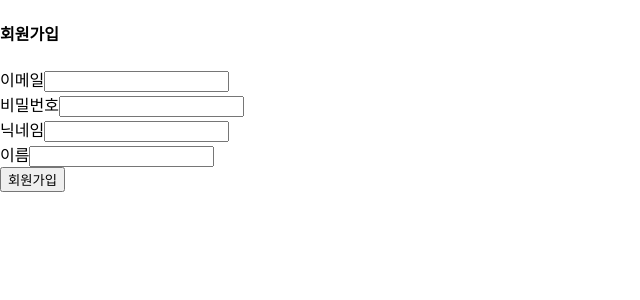
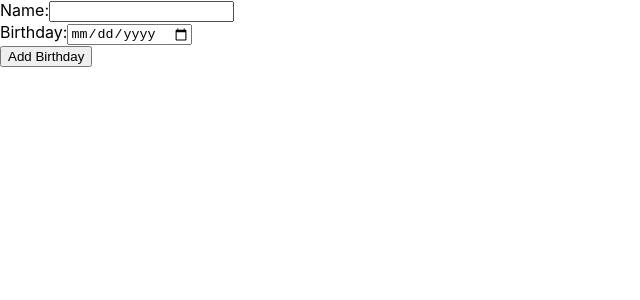
Before and after one commit to GunwooJo/Birthday_alert_web, a React (Create React App) app in the folder frontend/: page / in a window 1280 px wide. Shown: the top 300 px of the page, without its empty margins (0-640 px from the left). Built offline with nearby package versions, Linux system fonts and the light colour scheme.

Commit message:
feat: 친구 생일 추가 페이지 뼈대

```diff
--- a/frontend/src/App.tsx
+++ b/frontend/src/App.tsx
@@ -1,8 +1,9 @@
 import UserRegister from "./pages/UserRegister";
+import AddBirthday from "./pages/AddBirthday";
 
 function App() {
   return (
-    <UserRegister/>
+    <AddBirthday/>
   );
 }
 
--- /dev/null
+++ b/frontend/src/pages/AddBirthday.tsx
@@ -0,0 +1,40 @@
+import React, { useState } from 'react';
+
+interface FriendBirthday {
+    name: string;
+    birthday: string;
+}
+
+const AddBirthday = () => {
+    const [friend, setFriend] = useState<FriendBirthday>({ name: '', birthday: '' });
+
+    const handleInputChange = (event: React.ChangeEvent<HTMLInputElement>) => {
+        setFriend({ ...friend, [event.target.name]: event.target.value });
+    };
+
+    const handleSubmit = (event: React.FormEvent) => {
+        event.preventDefault();
+        console.log('Adding Friend\'s Birthday:', friend);
+        // Here you can add code to save the friend's birthday
+    };
+
+    return (
+        <form onSubmit={handleSubmit}>
+            <div>
+                <label>
+                    Name:
+                    <input type="text" name="name" value={friend.name} onChange={handleInputChange} />
+                </label>
+            </div>
+            <div>
+                <label>
+                    Birthday:
+                    <input type="date" name="birthday" value={friend.birthday} onChange={handleInputChange} />
+                </label>
+            </div>
+            <button type="submit">Add Birthday</button>
+        </form>
+    );
+};
+
+export default AddBirthday;
--- a/frontend/tsconfig.json
+++ b/frontend/tsconfig.json
@@ -7,7 +7,8 @@
     "strictNullChecks": true  //null, undefined 타입에 이상한 조작하면 에러를 띄우는 설정
     "jsx": "preserve", // tsx 파일을 jsx로 어떻게 컴파일할 것인지
     "removeComments": true, //컴파일시 주석제거
-    "moduleResolution": "node"
+    "moduleResolution": "node",
+    "allowSyntheticDefaultImports": true
   },
   "include": ["./src/**/*"]
 }
```
